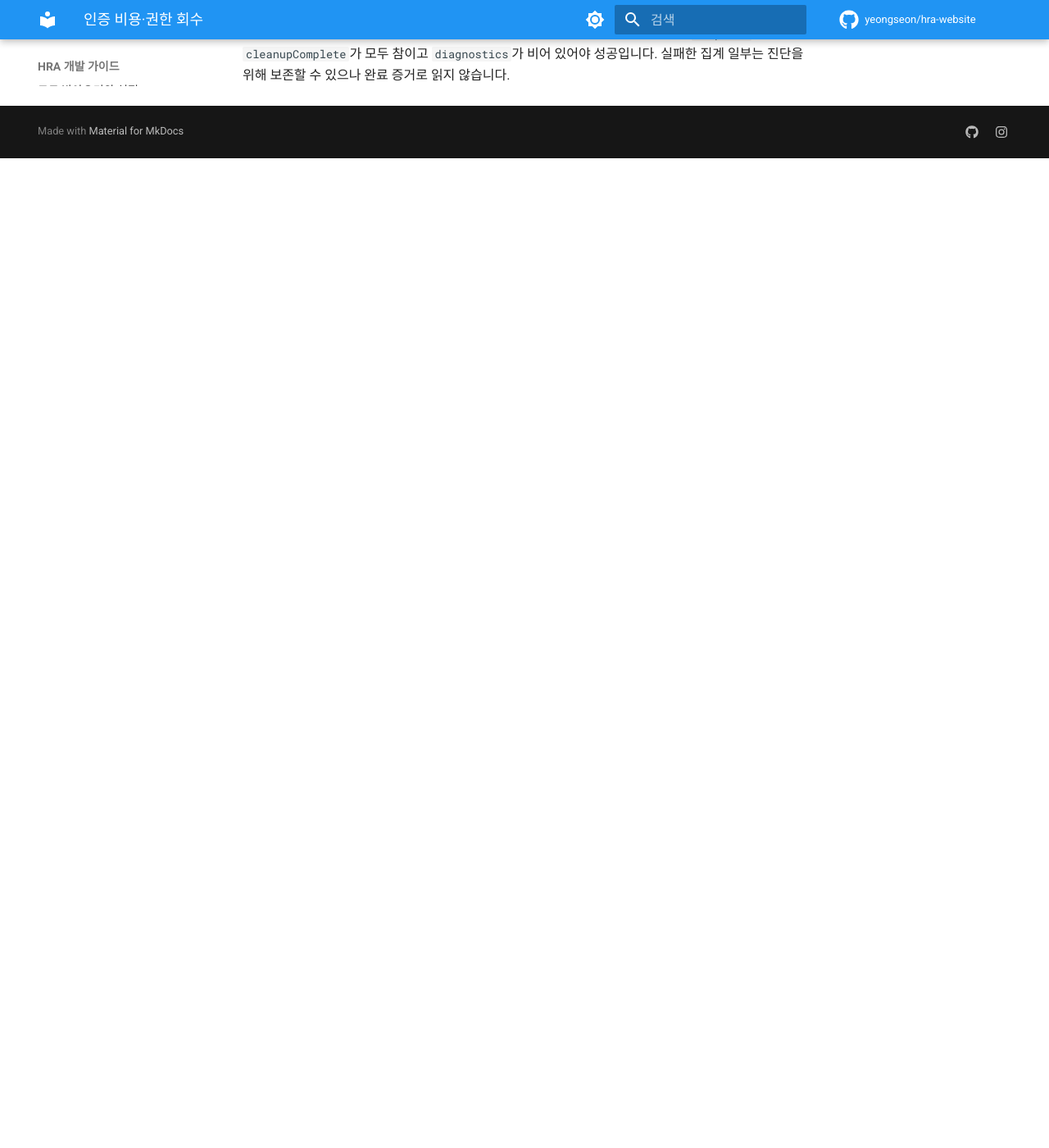
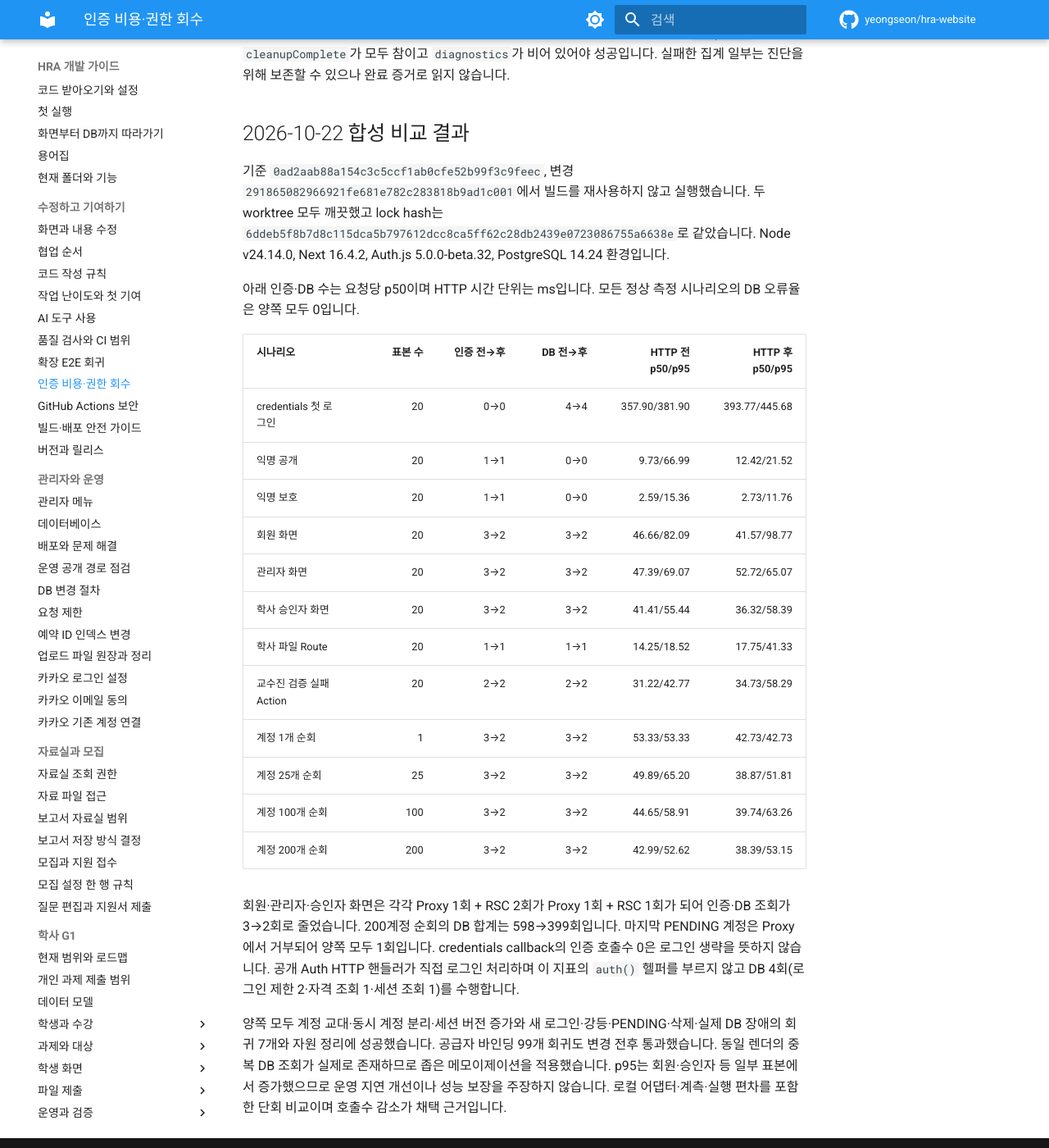
Before and after one commit to yeongseon/hra-website, an MkDocs documentation site: the page built from docs/developer/authentication-measurement.md, in a window 1280 px wide and 1400 px high, scrolled down 2607 px. Shown: the whole window at 82% size. Built offline with MkDocs 1.6.1 and Material for MkDocs 9.7.7, drawn with Linux system fonts in a browser that asks for light colours; comment, search, counter and statistics services are not loaded; before the commit the page ends 2800 px from its top, so only the background shows below that; some of the changed text lies outside the part shown.

Commit message:
Record measured lookup savings with honest latency limits
Both clean production builds passed the same seven identity and revocation probes. Report the 3-to-2 authenticated page lookup reduction and the mixed p95 results without making production latency or capacity claims.

Confidence: high
Scope-risk: narrow
Tested: Twenty samples per scenario; populations 1/25/100/200; strict DB outage response; both builds and cleanup complete; strict MkDocs
Not-tested: Production latency, capacity and real OAuth provider configuration

```diff
--- a/docs/developer/authentication-measurement.md
+++ b/docs/developer/authentication-measurement.md
@@ -34,7 +34,7 @@ HRA_TEST_PG_BIN="$(pg_config --bindir)" npm run verify:auth-measurement -- \
 
 `auth()` 관측은 설치된 Auth.js의 검증된 내부 세션 Request 구성에서 수행합니다. 래퍼 등록이나 일반 `/api/auth/session` HTTP 요청을 호출수로 세지 않습니다. JWT callback만 세면 놓치는 익명 호출도 포함합니다. Proxy는 실제 호출 스택, RSC·Action은 이미 생성된 Next 실행 문맥, 로그인·Route는 드라이버의 고정 시나리오로 구분합니다. 단계를 알 수 없으면 실패합니다. 읽는 스택·SQL·쿠키는 보고서에 저장하지 않습니다.
 
-DB 왕복은 격리 전송 계층의 **논리 Neon HTTP POST** 수입니다. 로컬 psql 어댑터가 결과 형식·타입을 구하는 부가 명령은 별도 업무 쿼리로 세지 않습니다. HTTP p50/p95는 최근접 순위이며 응답 본문 소비·화면 렌더링·로컬 어댑터 비용을 포함합니다. DB 시간도 이 어댑터의 시간입니다. 운영 Neon/Vercel 지연이나 수용 용량을 나타내지 않습니다. 200개는 서로 다른 계정 수이며 동시 접속 200명이 아닙니다. 동일 환경의 호출수 감소가 주된 판단 근거입니다.
+DB 왕복은 격리 전송 계층의 **논리 Neon HTTP POST** 수입니다. 로컬 psql 어댑터가 결과 형식·타입을 구하는 부가 명령은 별도 업무 쿼리로 세지 않습니다. HTTP p50/p95는 최근접 순위이며 응답 본문 소비·화면 렌더링·로컬 어댑터 비용을 포함합니다. DB 시간도 이 어댑터의 시간이며 파일·스택 관측의 계측 비용도 포함합니다. 운영 Neon/Vercel 지연이나 수용 용량을 나타내지 않습니다. 200개는 서로 다른 계정 수이며 동시 접속 200명이 아닙니다. 동일 환경의 호출수 감소가 주된 판단 근거입니다.
 
 Action 실패 응답에 후속 RSC 렌더가 없으면 RSC 호출수는 0이 맞습니다. Proxy와 RSC를 하나의 캐시로 합치지 않습니다. DB 오류율은 정상 측정 표본의 실패 POST/전체 POST이며, 별도 장애 주입 회귀 결과와 구분합니다. 작은 표본과 한 번의 전후 실행으로 통계적 성능 보장을 주장하지 않습니다.
 
@@ -58,3 +58,28 @@ npx vitest run tests/unit/oauth-provider-boundary.test.ts \
 ## 출력과 정리
 
 JSON에는 소스 SHA·lock hash·설치 버전·고정 시나리오의 수치·회귀와 정리 성공 여부만 남깁니다. `worktreeClean`과 `reusedBuild`는 HEAD와 실제 작업·빌드의 차이를 해석하는 표식입니다. 최종 증거는 각각 참·거짓이어야 합니다. 계정 UUID·이메일·토큰·쿠키·SQL·HTML·원본 예외·환경 값은 저장하지 않습니다. 실행기는 소유한 프로세스 그룹·임시 DB·기준 worktree를 종료·제거합니다. `complete`와 `cleanupComplete`가 모두 참이고 `diagnostics`가 비어 있어야 성공입니다. 실패한 집계 일부는 진단을 위해 보존할 수 있으나 완료 증거로 읽지 않습니다.
+
+## 2026-10-22 합성 비교 결과
+
+기준 `0ad2aab88a154c3c5ccf1ab0cfe52b99f3c9feec`, 변경 `291865082966921fe681e782c283818b9ad1c001`에서 빌드를 재사용하지 않고 실행했습니다. 두 worktree 모두 깨끗했고 lock hash는 `6ddeb5f8b7d8c115dca5b797612dcc8ca5ff62c28db2439e0723086755a6638e`로 같았습니다. Node v24.14.0, Next 16.4.2, Auth.js 5.0.0-beta.32, PostgreSQL 14.24 환경입니다.
+
+아래 인증·DB 수는 요청당 p50이며 HTTP 시간 단위는 ms입니다. 모든 정상 측정 시나리오의 DB 오류율은 양쪽 모두 0입니다.
+
+| 시나리오 | 표본 수 | 인증 전→후 | DB 전→후 | HTTP 전 p50/p95 | HTTP 후 p50/p95 |
+| --- | ---: | ---: | ---: | ---: | ---: |
+| credentials 첫 로그인 | 20 | 0→0 | 4→4 | 357.90/381.90 | 393.77/445.68 |
+| 익명 공개 | 20 | 1→1 | 0→0 | 9.73/66.99 | 12.42/21.52 |
+| 익명 보호 | 20 | 1→1 | 0→0 | 2.59/15.36 | 2.73/11.76 |
+| 회원 화면 | 20 | 3→2 | 3→2 | 46.66/82.09 | 41.57/98.77 |
+| 관리자 화면 | 20 | 3→2 | 3→2 | 47.39/69.07 | 52.72/65.07 |
+| 학사 승인자 화면 | 20 | 3→2 | 3→2 | 41.41/55.44 | 36.32/58.39 |
+| 학사 파일 Route | 20 | 1→1 | 1→1 | 14.25/18.52 | 17.75/41.33 |
+| 교수진 검증 실패 Action | 20 | 2→2 | 2→2 | 31.22/42.77 | 34.73/58.29 |
+| 계정 1개 순회 | 1 | 3→2 | 3→2 | 53.33/53.33 | 42.73/42.73 |
+| 계정 25개 순회 | 25 | 3→2 | 3→2 | 49.89/65.20 | 38.87/51.81 |
+| 계정 100개 순회 | 100 | 3→2 | 3→2 | 44.65/58.91 | 39.74/63.26 |
+| 계정 200개 순회 | 200 | 3→2 | 3→2 | 42.99/52.62 | 38.39/53.15 |
+
+회원·관리자·승인자 화면은 각각 Proxy 1회 + RSC 2회가 Proxy 1회 + RSC 1회가 되어 인증·DB 조회가 3→2회로 줄었습니다. 200계정 순회의 DB 합계는 598→399회입니다. 마지막 PENDING 계정은 Proxy에서 거부되어 양쪽 모두 1회입니다. credentials callback의 인증 호출수 0은 로그인 생략을 뜻하지 않습니다. 공개 Auth HTTP 핸들러가 직접 로그인 처리하며 이 지표의 `auth()` 헬퍼를 부르지 않고 DB 4회(로그인 제한 2·자격 조회 1·세션 조회 1)를 수행합니다.
+
+양쪽 모두 계정 교대·동시 계정 분리·세션 버전 증가와 새 로그인·강등·PENDING·삭제·실제 DB 장애의 회귀 7개와 자원 정리에 성공했습니다. 공급자 바인딩 99개 회귀도 변경 전후 통과했습니다. 동일 렌더의 중복 DB 조회가 실제로 존재하므로 좁은 메모이제이션을 적용했습니다. p95는 회원·승인자 등 일부 표본에서 증가했으므로 운영 지연 개선이나 성능 보장을 주장하지 않습니다. 로컬 어댑터·계측·실행 편차를 포함한 단회 비교이며 호출수 감소가 채택 근거입니다.
```
